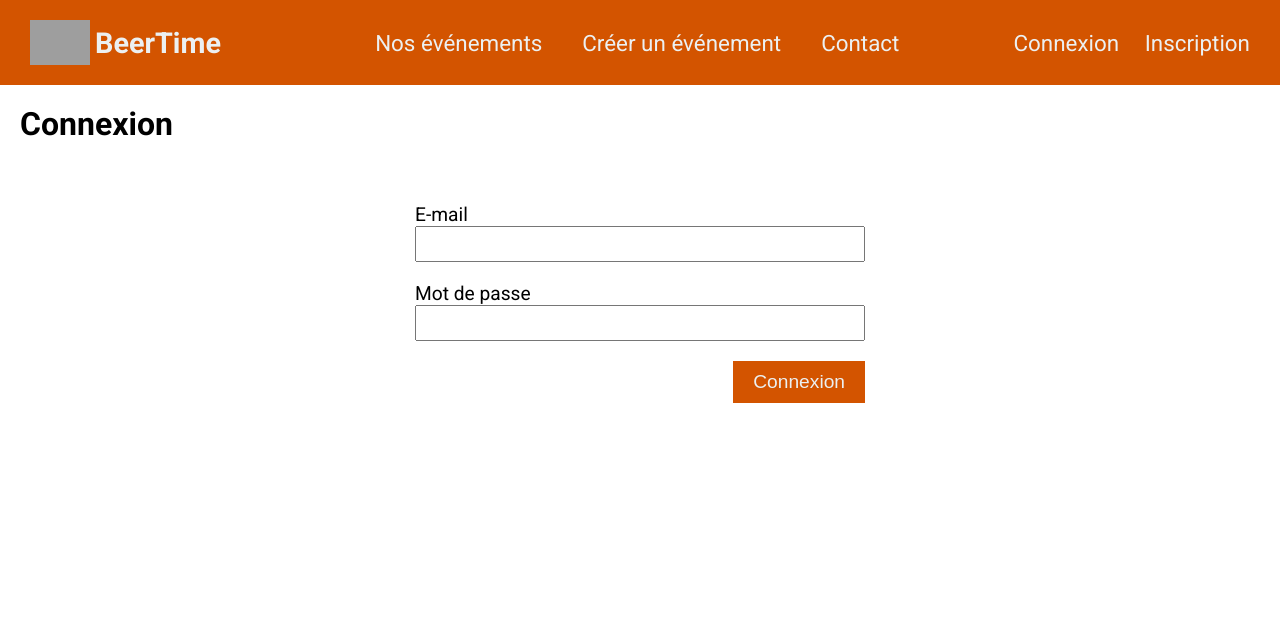
After one commit to RobinStudo/beerTime2021, a Symfony app: template templates/user/login.html.twig in a window 1280 px wide. The commit adds this page. Shown: the top 643 px of the page. Run offline with Twig, Linux system fonts and the light colour scheme; the template is opened without the code that fills it, so the values that code supplies are empty; some libraries are stand-ins or nearby versions; grey boxes are pictures that could not be loaded.

Commit message:
Login system

```diff
--- a/public/css/components/form.css
+++ b/public/css/components/form.css
@@ -1,3 +1,8 @@
+form.form-box{
+    max-width: 450px;
+    margin: 60px auto;
+}
+
 form .form-row{
     display: flex;
     gap: 10px;
@@ -6,6 +11,13 @@ form .form-row{
 
 form .form-row > div{
     flex: 1;
+}
+
+form .form-error{
+    border-left: 3px solid #c0392b;
+    padding-left: 5px;
+    margin: 5px 0;
+    font-size: 1.2rem;
 }
 
 form label{
--- a/templates/components/header.html.twig
+++ b/templates/components/header.html.twig
@@ -19,7 +19,7 @@
     </nav>
 
     <div class="account">
-        <a href="#">
+        <a href="{{ path('user_login') }}">
             Connexion
         </a>
         <a href="{{ path('user_register') }}">
--- /dev/null
+++ b/templates/user/login.html.twig
@@ -0,0 +1,35 @@
+{% extends 'base.html.twig' %}
+
+{% block title %}Connexion - {{ parent() }}{% endblock %}
+
+{% block stylesheets %}
+    <link rel="stylesheet" href="{{ asset('css/components/form.css') }}">
+{% endblock %}
+
+{% block body %}
+<h1>Connexion</h1>
+
+<form method="post" class="form-box">
+    {% if error %}
+        <div class="form-error">
+            {{ error.message }}
+        </div>
+    {% endif %}
+    <div class="form-row">
+        <div>
+            <label for="emailInput">E-mail</label>
+            <input type="email" name="_email" id="emailInput">
+        </div>
+    </div>
+    <div class="form-row">
+        <div>
+            <label for="passwordInput">Mot de passe</label>
+            <input type="password" name="_password" id="passwordInput">
+        </div>
+    </div>
+    <div class="form-end">
+        <button class="button">Connexion</button>
+    </div>
+</form>
+
+{% endblock %}
```
Also changed, not shown: src/Controller/UserController.php (+12 -1 lines), src/Security/AppLoginAuthenticator.php (added, +82 -0 lines), 1 other file.
